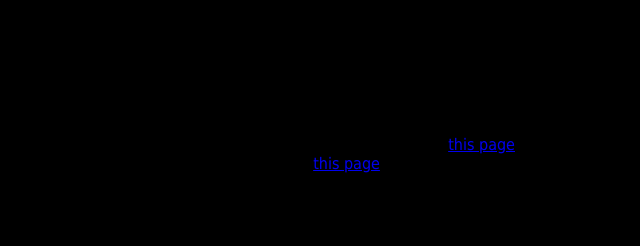
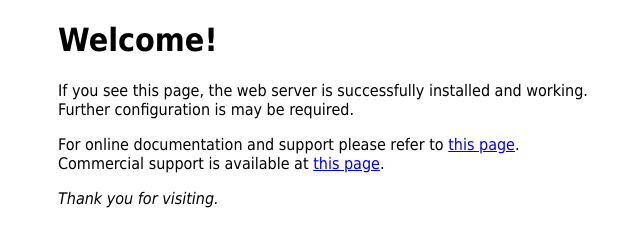
Before and after one commit to socratespraetoria/plsdontblock.me, a plain HTML site: page index.html in a window 1280 px wide. Shown: the whole page, without its empty margins (302-942 px from the left). Drawn offline with Linux system fonts and the light colour scheme.

Commit message:
Update index.html

```diff
--- a/index.html
+++ b/index.html
@@ -10,7 +10,7 @@
     }
 </style>
 </head>
-<body bgcolor="000000">
+<body>
 <h1>Welcome!</h1>
 <p>If you see this page, the web server is successfully installed and
 working. Further configuration is may be required.</p>
```
